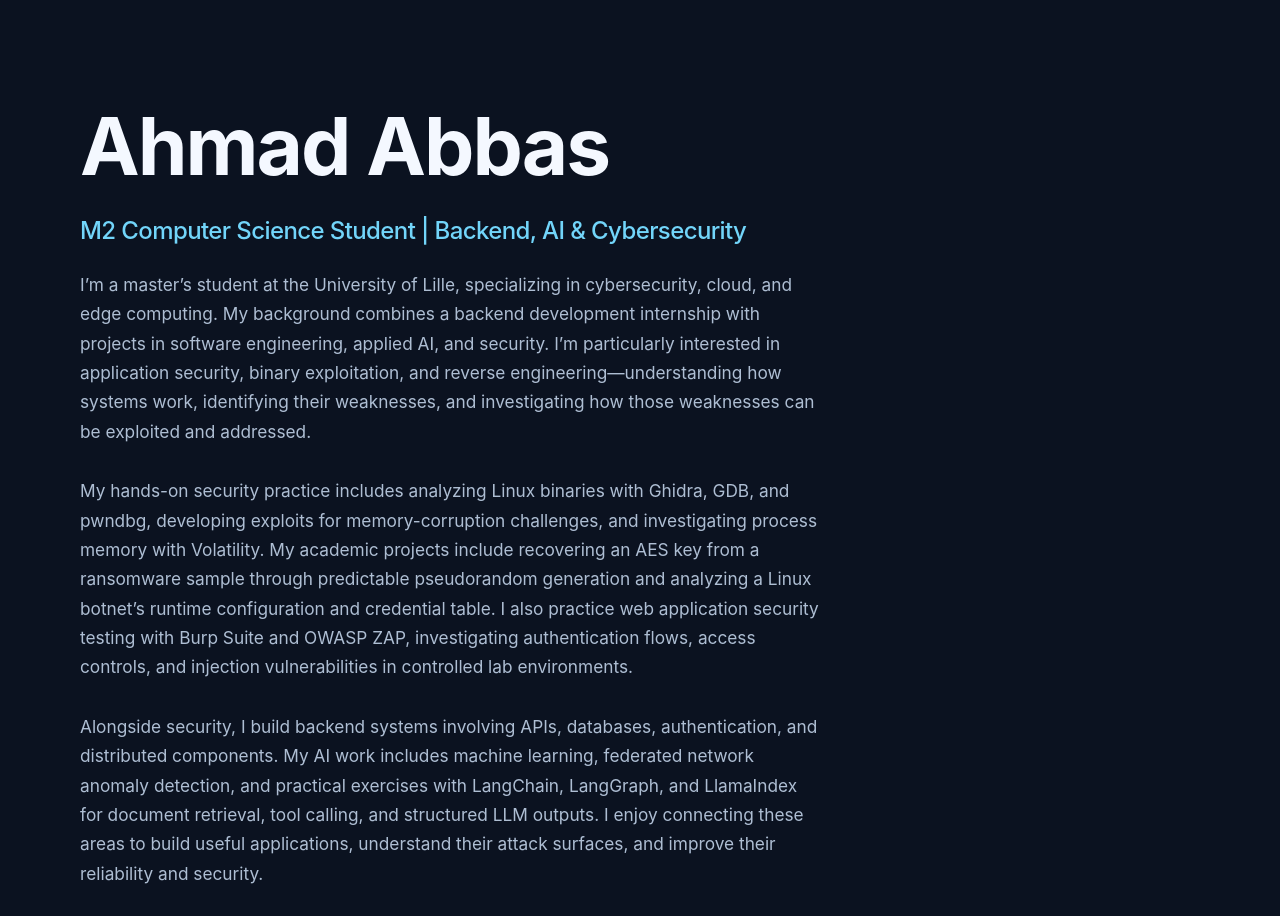
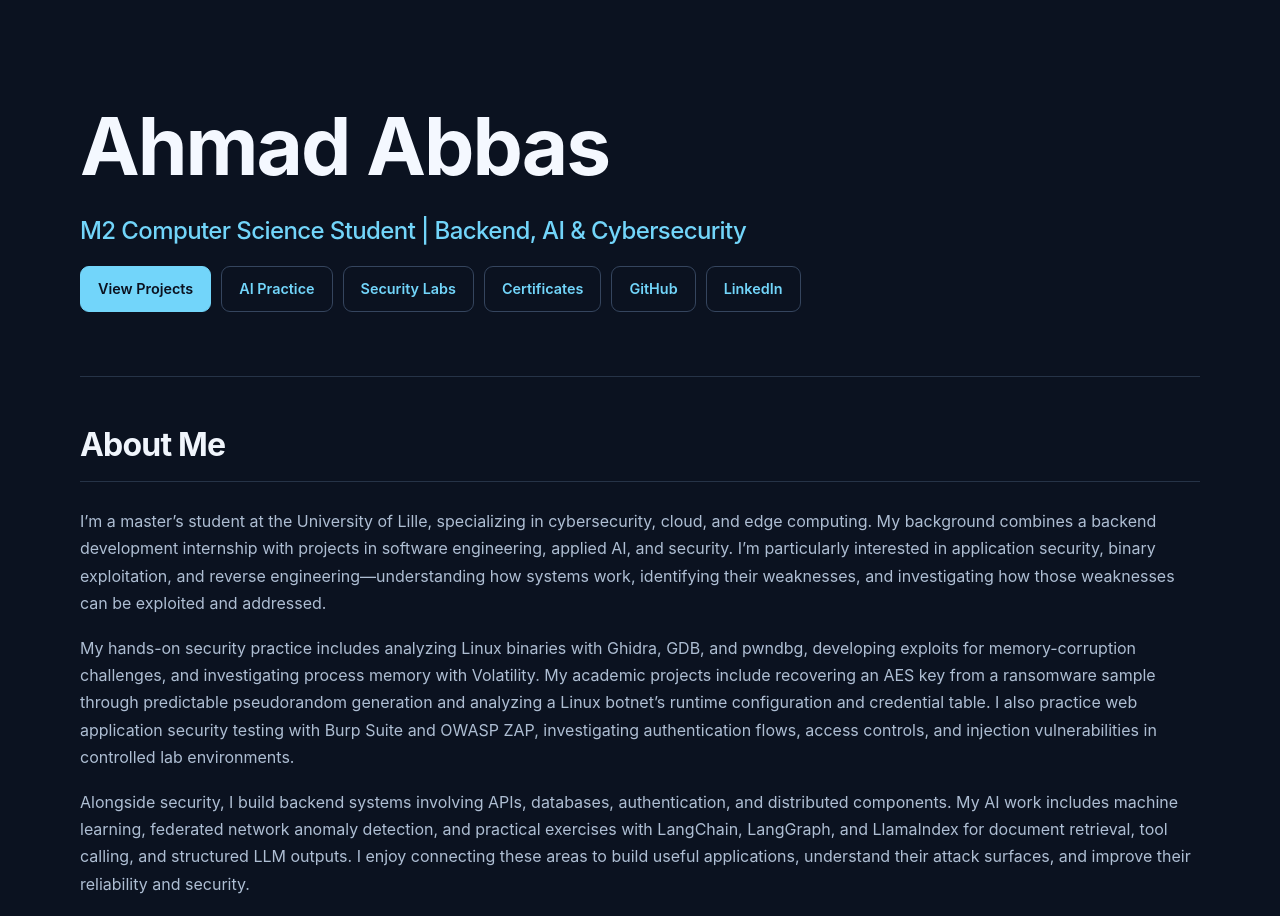
Before and after one commit to ahmadabbass11/portfolio, a React app: page / in a window 1280 px wide. Shown: the top 916 px of the page. Built offline with nearby package versions, Linux system fonts and the light colour scheme; the HTML template or start-up script is replaced by a standard one.

Commit message:
updated portfolio

```diff
--- a/src/App.jsx
+++ b/src/App.jsx
@@ -12,15 +12,6 @@ function App() {
       <header className="hero">
         <h1>Ahmad Abbas</h1>
         <h2>M2 Computer Science Student | Backend, AI & Cybersecurity</h2>
-        <p>
-          I’m a master’s student at the University of Lille, specializing in cybersecurity, cloud, and edge computing. My background combines a backend development internship with projects in software engineering, applied AI, and security. I’m particularly interested in application security, binary exploitation, and reverse engineering—understanding how systems work, identifying their weaknesses, and investigating how those weaknesses can be exploited and addressed.
-        </p>
-        <p>
-          My hands-on security practice includes analyzing Linux binaries with Ghidra, GDB, and pwndbg, developing exploits for memory-corruption challenges, and investigating process memory with Volatility. My academic projects include recovering an AES key from a ransomware sample through predictable pseudorandom generation and analyzing a Linux botnet’s runtime configuration and credential table. I also practice web application security testing with Burp Suite and OWASP ZAP, investigating authentication flows, access controls, and injection vulnerabilities in controlled lab environments.
-        </p>
-        <p>
-          Alongside security, I build backend systems involving APIs, databases, authentication, and distributed components. My AI work includes machine learning, federated network anomaly detection, and practical exercises with LangChain, LangGraph, and LlamaIndex for document retrieval, tool calling, and structured LLM outputs. I enjoy connecting these areas to build useful applications, understand their attack surfaces, and improve their reliability and security.
-        </p>
 
         <div className="buttons">
           <a href="#projects">View Projects</a>
@@ -39,15 +30,13 @@ function App() {
       <section>
         <h2>About Me</h2>
         <p>
-          I’m a master’s student at the University of Lille, focused on
-          cybersecurity, cloud, and edge computing. My experience includes a
-          backend development internship and projects in backend engineering,
-          machine learning, and federated anomaly detection. I enjoy building
-          reliable systems and investigating how to make them more secure. I’m
-          developing practical skills in LangChain, LangGraph, and LlamaIndex through
-          focused exercises in document retrieval, tool calling, and structured LLM
-          outputs. My security practice includes binary exploitation, reverse
-          engineering, and memory forensics in controlled lab environments.
+          I’m a master’s student at the University of Lille, specializing in cybersecurity, cloud, and edge computing. My background combines a backend development internship with projects in software engineering, applied AI, and security. I’m particularly interested in application security, binary exploitation, and reverse engineering—understanding how systems work, identifying their weaknesses, and investigating how those weaknesses can be exploited and addressed.
+        </p>
+        <p>
+          My hands-on security practice includes analyzing Linux binaries with Ghidra, GDB, and pwndbg, developing exploits for memory-corruption challenges, and investigating process memory with Volatility. My academic projects include recovering an AES key from a ransomware sample through predictable pseudorandom generation and analyzing a Linux botnet’s runtime configuration and credential table. I also practice web application security testing with Burp Suite and OWASP ZAP, investigating authentication flows, access controls, and injection vulnerabilities in controlled lab environments.
+        </p>
+        <p>
+          Alongside security, I build backend systems involving APIs, databases, authentication, and distributed components. My AI work includes machine learning, federated network anomaly detection, and practical exercises with LangChain, LangGraph, and LlamaIndex for document retrieval, tool calling, and structured LLM outputs. I enjoy connecting these areas to build useful applications, understand their attack surfaces, and improve their reliability and security.
         </p>
       </section>
 
```
